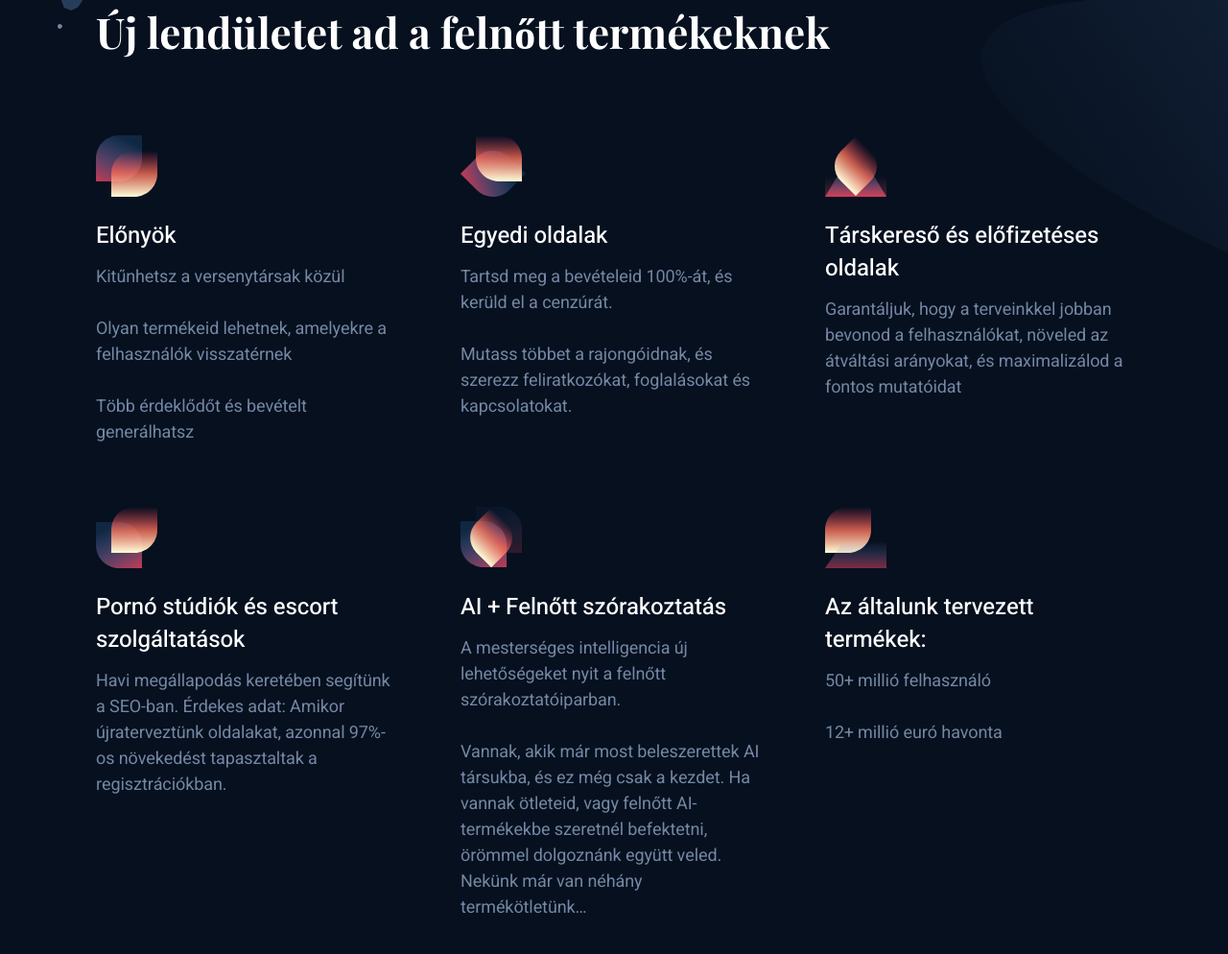
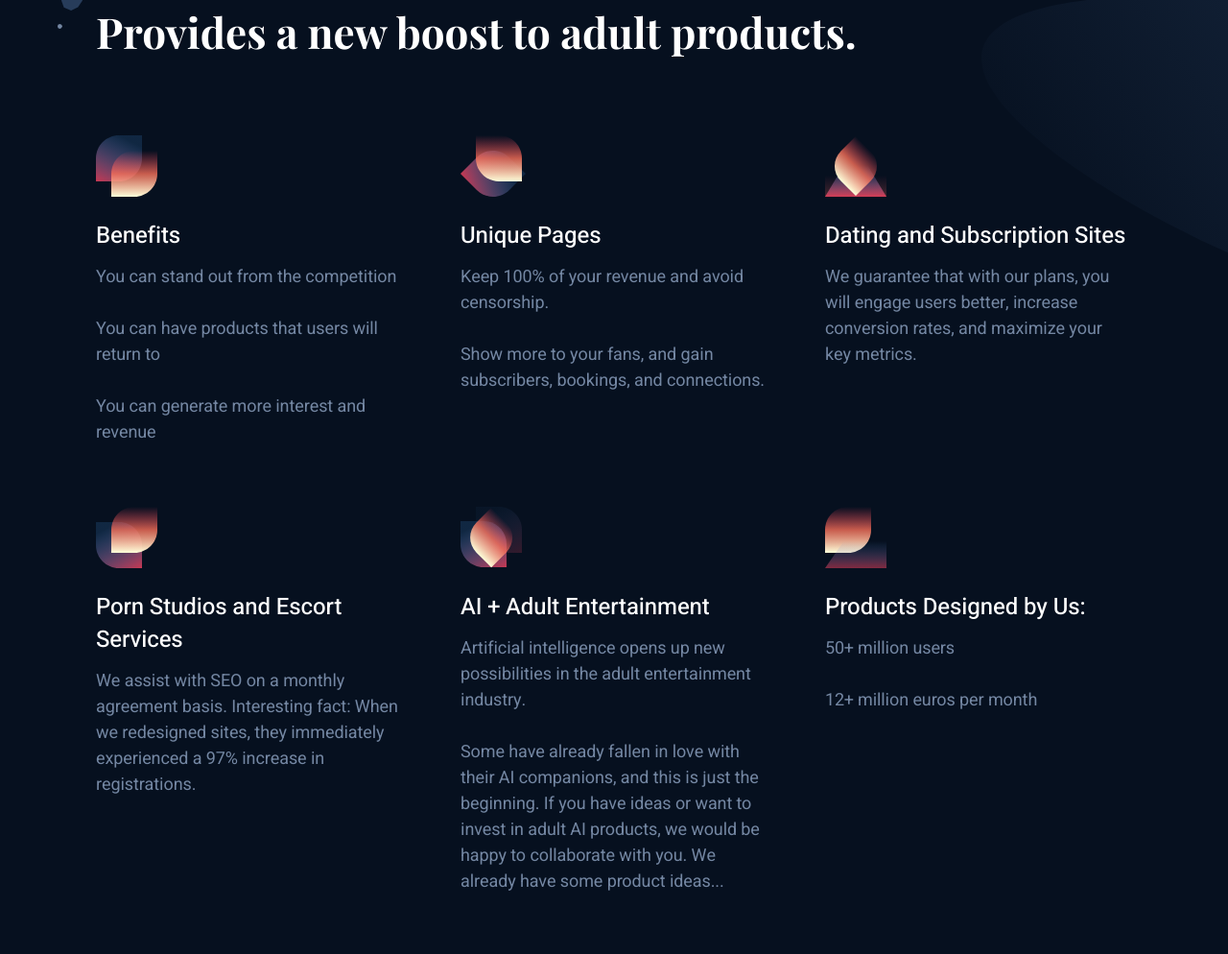
Before and after one commit to Beni0900/landingpage, a website: page index.html in a window 1280 px wide. Shown: the part 923-1917 px from the top of the page at 96% size. Drawn offline with nearby package versions, Linux system fonts and the light colour scheme.

Commit message:
fordítás

```diff
--- a/index.html
+++ b/index.html
@@ -95,22 +95,21 @@
 							<div class="hero-copy">
 								<h1 class="hero-title mt-0">Page name</h1>
 								<p class="hero-paragraph">
-									Széles körben működünk együtt partnerekkel,
-									beleértve a társkereső oldalakat, élő
-									kamerás szolgáltatásokat, hostess- és escort
-									ügynökségeket, exkluzív felnőtt eseményeket,
-									valamint pornó stúdiókat. Legyen szó induló
-									vállalkozásról vagy iparági vezetői
-									ambíciókról, mi segítünk abban, hogy elérd a
-									céljaidat.
+									We collaborate extensively with partners,
+									including dating sites, live camera
+									services, hostess and escort agencies,
+									exclusive adult events, as well as porn
+									studios. Whether it's a startup or ambitions
+									of industry leadership, we help you achieve
+									your goals.
 								</p>
 								<div class="hero-cta">
 									<a class="button button-shadow" href="#"
-										>Olvass tovább</a
+										>Read more</a
 									><a
 										class="button button-primary button-shadow"
 										href="#"
-										>Hozzáférés</a
+										>Early access</a
 									>
 								</div>
 							</div>
@@ -354,7 +353,7 @@
 							class="features-inner section-inner has-bottom-divider"
 						>
 							<h2 class="section-title mt-0">
-								Új lendületet ad a felnőtt termékeknek
+								Provides a new boost to adult products.
 							</h2>
 							<div class="features-wrap">
 								<div class="feature is-revealing">
@@ -423,14 +422,15 @@
 											</svg>
 										</div>
 										<h3 class="feature-title mt-24">
-											Előnyök
+											Benefits
 										</h3>
 										<p class="text-sm mb-0">
-											Kitűnhetsz a versenytársak közül
-											<br /><br />Olyan termékeid
-											lehetnek, amelyekre a felhasználók
-											visszatérnek <br /><br />Több
-											érdeklődőt és bevételt generálhatsz
+											You can stand out from the
+											competition
+											<br /><br />You can have products
+											that users will return to
+											<br /><br />You can generate more
+											interest and revenue
 										</p>
 									</div>
 								</div>
@@ -501,15 +501,14 @@
 											</svg>
 										</div>
 										<h3 class="feature-title mt-24">
-											Egyedi oldalak
+											Unique Pages
 										</h3>
 										<p class="text-sm mb-0">
-											Tartsd meg a bevételeid 100%-át, és
-											kerüld el a cenzúrát.
-											<br /><br />Mutass többet a
-											rajongóidnak, és szerezz
-											feliratkozókat, foglalásokat és
-											kapcsolatokat.
+											Keep 100% of your revenue and avoid
+											censorship.
+											<br /><br />Show more to your fans,
+											and gain subscribers, bookings, and
+											connections.
 										</p>
 									</div>
 								</div>
@@ -603,13 +602,13 @@
 											</svg>
 										</div>
 										<h3 class="feature-title mt-24">
-											Társkereső és előfizetéses oldalak
+											Dating and Subscription Sites
 										</h3>
 										<p class="text-sm mb-0">
-											Garantáljuk, hogy a terveinkkel
-											jobban bevonod a felhasználókat,
-											növeled az átváltási arányokat, és
-											maximalizálod a fontos mutatóidat
+											We guarantee that with our plans,
+											you will engage users better,
+											increase conversion rates, and
+											maximize your key metrics.
 										</p>
 									</div>
 								</div>
@@ -680,15 +679,14 @@
 											</svg>
 										</div>
 										<h3 class="feature-title mt-24">
-											Pornó stúdiók és escort
-											szolgáltatások
+											Porn Studios and Escort Services
 										</h3>
 										<p class="text-sm mb-0">
-											Havi megállapodás keretében segítünk
-											a SEO-ban. Érdekes adat: Amikor
-											újraterveztünk oldalakat, azonnal
-											97%-os növekedést tapasztaltak a
-											regisztrációkban.
+											We assist with SEO on a monthly
+											agreement basis. Interesting fact:
+											When we redesigned sites, they
+											immediately experienced a 97%
+											increase in registrations.
 										</p>
 									</div>
 								</div>
@@ -766,19 +764,19 @@
 											</svg>
 										</div>
 										<h3 class="feature-title mt-24">
-											AI + Felnőtt szórakoztatás
+											AI + Adult Entertainment
 										</h3>
 										<p class="text-sm mb-0">
-											A mesterséges intelligencia új
-											lehetőségeket nyit a felnőtt
-											szórakoztatóiparban.
-											<br /><br />Vannak, akik már most
-											beleszerettek AI társukba, és ez még
-											csak a kezdet. Ha vannak ötleteid,
-											vagy felnőtt AI-termékekbe szeretnél
-											befektetni, örömmel dolgoznánk
-											együtt veled. Nekünk már van néhány
-											termékötletünk…
+											Artificial intelligence opens up new
+											possibilities in the adult
+											entertainment industry.
+											<br /><br />Some have already fallen
+											in love with their AI companions,
+											and this is just the beginning. If
+											you have ideas or want to invest in
+											adult AI products, we would be happy
+											to collaborate with you. We already
+											have some product ideas...
 										</p>
 									</div>
 								</div>
@@ -849,12 +847,12 @@
 											</svg>
 										</div>
 										<h3 class="feature-title mt-24">
-											Az általunk tervezett termékek:
+											Products Designed by Us:
 										</h3>
 										<p class="text-sm mb-0">
-											50+ millió felhasználó
+											50+ million users
 											<br /><br />
-											12+ millió euró havonta
+											12+ million euros per month
 										</p>
 									</div>
 								</div>
@@ -992,14 +990,13 @@
 						<div class="newsletter-inner section-inner">
 							<div class="newsletter-header text-center">
 								<h2 class="section-title mt-0">
-									Lépj kapcsolatba velünk
+									Get in Touch with Us
 								</h2>
 								<p class="section-paragraph">
-									Szeretnél többet megtudni a
-									szolgáltatásainkról, vagy van egy konkrét
-									projekted, amiben segíthetünk? Vedd fel
-									velünk a kapcsolatot, és dolgozzunk együtt a
-									sikereden!
+									Would you like to learn more about our
+									services, or do you have a specific project
+									we can assist you with? Contact us, and
+									let's work together for your success!
 								</p>
 							</div>
 							<div
```
